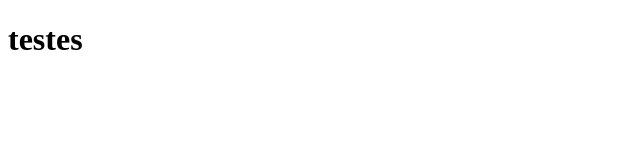
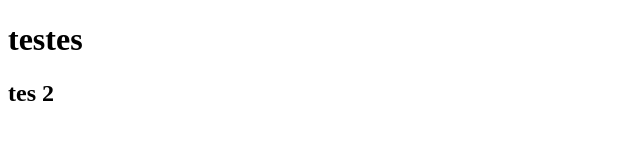
Before and after one commit to subkyy/git-remote2, a plain HTML site: page index.html in a window 1280 px wide. Shown: the full height of the page, 0-640 px from the left. Drawn offline with Linux system fonts and the light colour scheme.

Commit message:
menambahkan element h2

```diff
--- a/index.html
+++ b/index.html
@@ -8,5 +8,7 @@
 </head>
 <body>
     <h1>testes</h1>
+
+    <h2>tes 2</h2>
 </body>
 </html>
```
